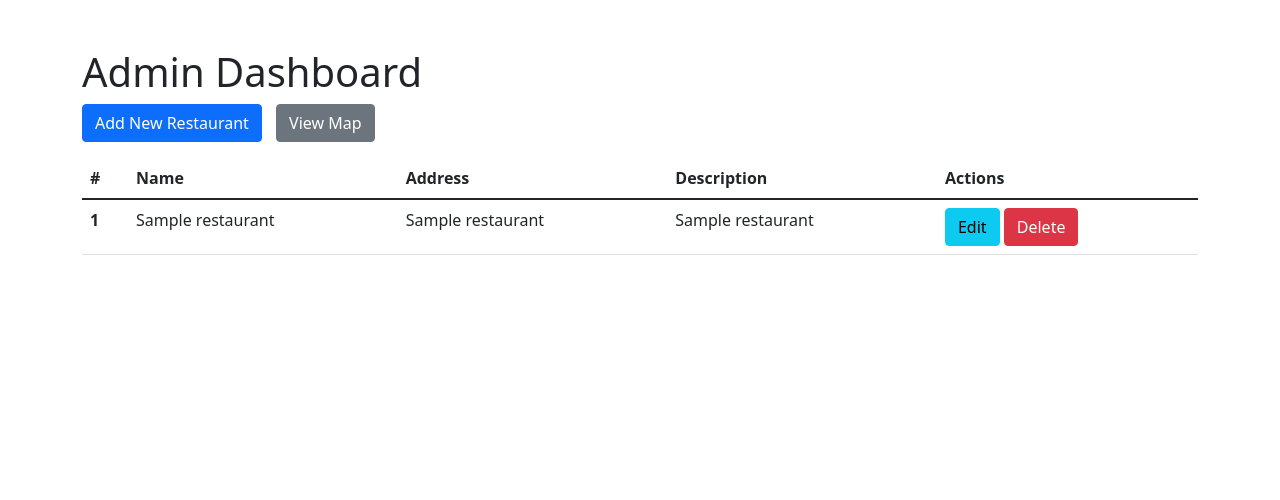
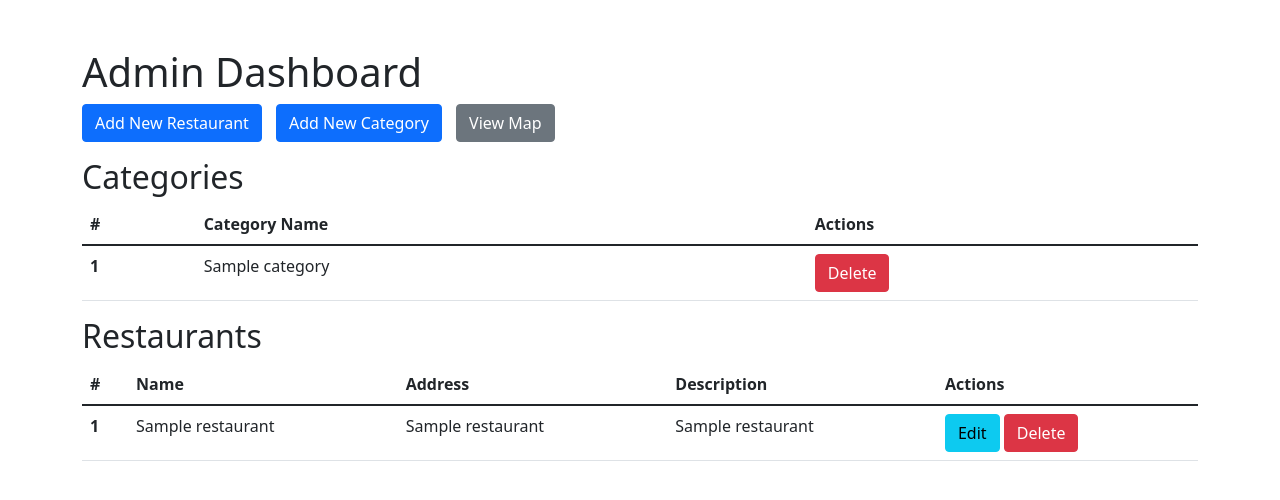
Before and after one commit to imsyc75/Ravintolasovellus, a Flask app: page /admin_page in a window 1280 px wide. Shown: the top 500 px of the page. Run offline with Flask 3, Linux system fonts and the light colour scheme; a database or web service that is not in the repository returns one stand-in record (values such as "Sample title"); some libraries are stand-ins or nearby versions.

Commit message:
admin can adjust categories

```diff
--- a/routes.py
+++ b/routes.py
@@ -197,18 +197,23 @@ def delete_review(review_id):
     return redirect(request.referrer)
 
 
-
 @app.route('/admin_page')
 def admin_page():
     conn = get_db_connection()
     cur = conn.cursor()
+
     sql = "SELECT * FROM restaurants"
     cur.execute(sql)
     restaurants = cur.fetchall()
+
+    sql = "SELECT * FROM categories"
+    cur.execute(sql)
+    categories = cur.fetchall()
+
     cur.close()
     conn.close()
+    return render_template('admin_page.html', restaurants=restaurants, categories=categories)
 
-    return render_template('admin_page.html', restaurants=restaurants)
 
 
 @app.route('/add_restaurant', methods=['GET', 'POST'])
@@ -281,3 +286,44 @@ def delete_restaurant(restaurant_id):
     cur.close()
     conn.close()
     return redirect('/admin_page')
+
+
+@app.route('/add_category', methods=['GET', 'POST'])
+def add_category():
+    if request.method == 'GET':
+        return render_template('add_category.html')
+    elif request.method == 'POST':
+        category_name = request.form['category_name']
+        category_type = request.form['category_type']
+        conn = get_db_connection()
+        cur = conn.cursor()
+        try:
+            sql = "INSERT INTO categories (category_name, category_type) VALUES (%s, %s)"
+            cur.execute(sql, (category_name, category_type))
+            conn.commit()
+        except Exception as e:
+            conn.rollback()
+            return str(e), 500
+        finally:
+            cur.close()
+            conn.close()
+        return redirect('/admin_page')
+
+
+
+
+@app.route('/delete_category/<int:category_id>', methods=['POST'])
+def delete_category(category_id):
+    conn = get_db_connection()
+    cur = conn.cursor()
+    try:
+        sql = "DELETE FROM categories WHERE category_id = %s"
+        cur.execute(sql, (category_id,))
+        conn.commit()
+    except Exception as e:
+        conn.rollback()
+        return str(e), 500
+    finally:
+        cur.close()
+        conn.close()
+    return redirect('/admin_page')
--- a/schema.sql
+++ b/schema.sql
@@ -6,9 +6,9 @@ CREATE TABLE users(
 );
 
 CREATE TABLE categories (
-    category_id INT PRIMARY KEY,
+    category_id SERIAL PRIMARY KEY,
     category_name VARCHAR(255) NOT NULL,
-    category_type VARCHAR(255) NOT NULL  -- ex. "cuisine" or "country"
+    category_type VARCHAR(255) -- ex. "cuisine" or "country"
 );
 
 
--- a/templates/admin_page.html
+++ b/templates/admin_page.html
@@ -11,8 +11,36 @@
         <h1>Admin Dashboard</h1>
         <div class="mb-3">
             <a href="/add_restaurant" class="btn btn-primary">Add New Restaurant</a>
+            <a href="/add_category" class="btn btn-primary" style="margin-left: 10px;">Add New Category</a>
             <a href="/restaurants" class="btn btn-secondary" style="margin-left: 10px;">View Map</a>
         </div>
+        <!-- Categories Table -->
+        <h2>Categories</h2>
+        <table class="table">
+            <thead>
+                <tr>
+                    <th scope="col">#</th>
+                    <th scope="col">Category Name</th>
+                    <th scope="col">Actions</th>
+                </tr>
+            </thead>
+            <tbody>
+                {% for category in categories %}
+                <tr>
+                    <th scope="row">{{ category[0] }}</th>
+                    <td>{{ category[1] }}</td>
+                    <td>
+                        <form action="/delete_category/{{ category[0] }}" method="POST" style="display: inline;">
+                            <button type="submit" class="btn btn-danger" onclick="return confirm('Are you sure you want to delete this category?');">Delete</button>
+                        </form>
+                    </td>
+                </tr>
+                {% endfor %}
+            </tbody>
+        </table>
+
+        <!-- Restaurants Table -->
+        <h2>Restaurants</h2>
         <table class="table">
             <thead>
                 <tr>
```
Also changed, not shown: templates/add_category.html (added, +18 -0 lines).
